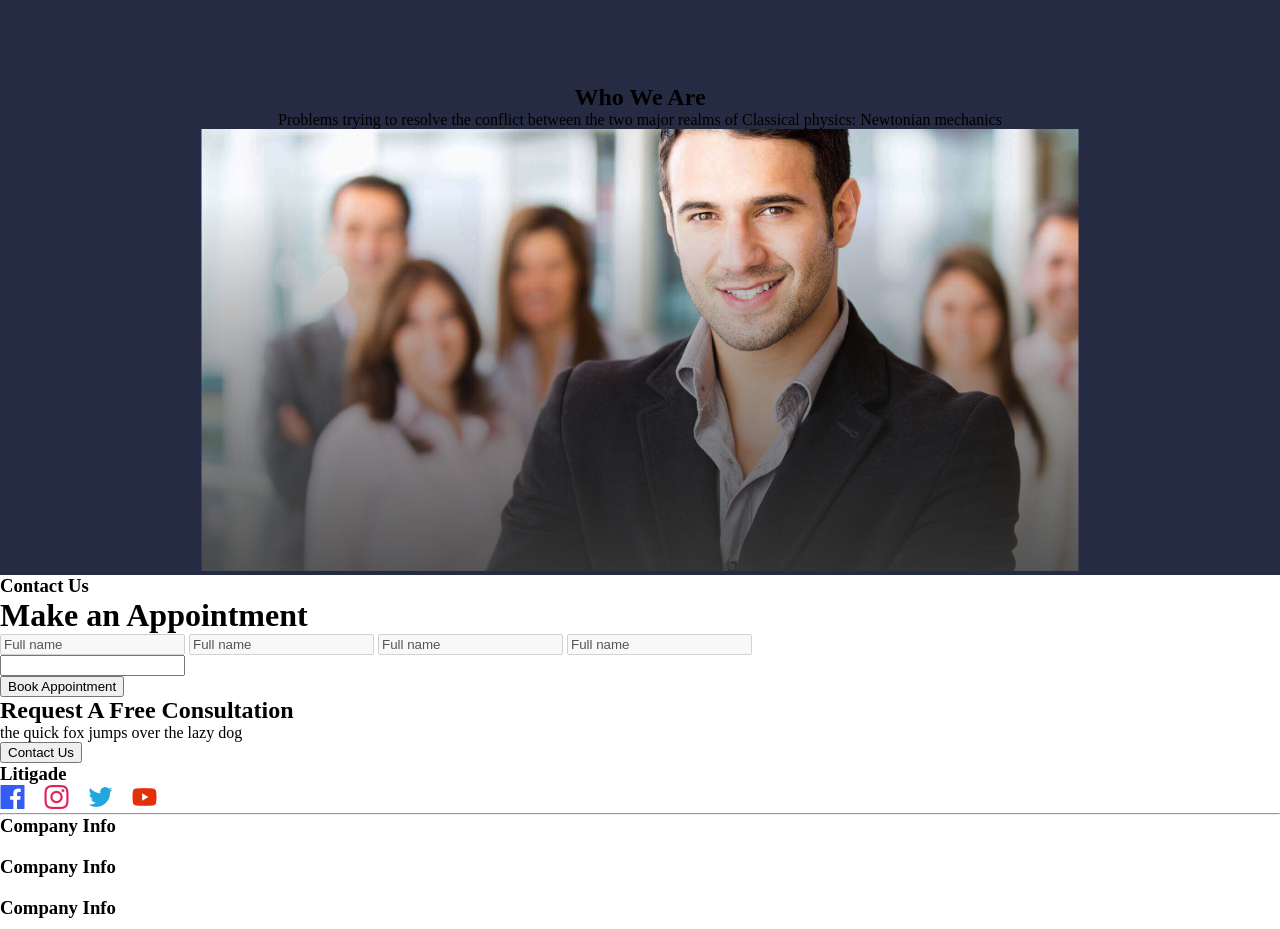
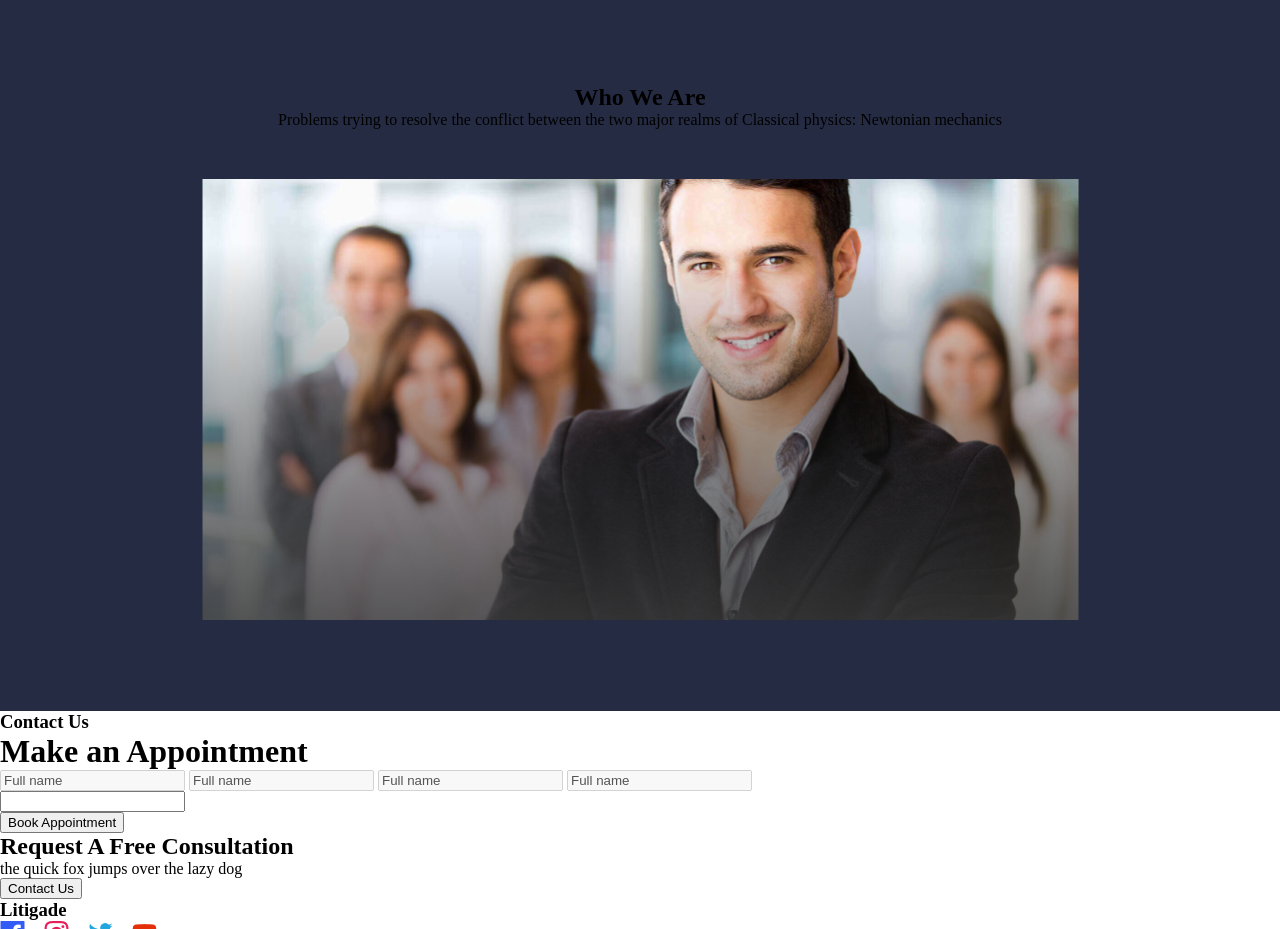
Before and after one commit to kutman-batyrkanov/kutman-batyrkanov.github.io, a plain HTML site: page index.html in a window 1280 px wide. Shown: the part 1520-2449 px from the top of the page. Drawn offline with nearby package versions, Linux system fonts and the light colour scheme.

Commit message:
img class img2 w887 px

```diff
--- a/styles.css
+++ b/styles.css
@@ -296,3 +296,8 @@ a {
   margin: 0 auto;
   text-align: center;
 }
+.img2 {
+  width: 877px;
+  padding-top: 50px;
+  padding-bottom: 87px;
+}
```
